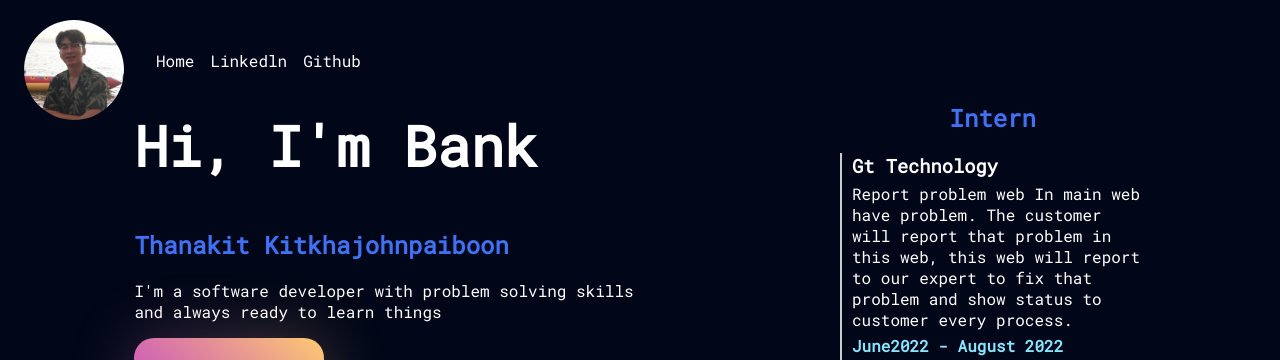
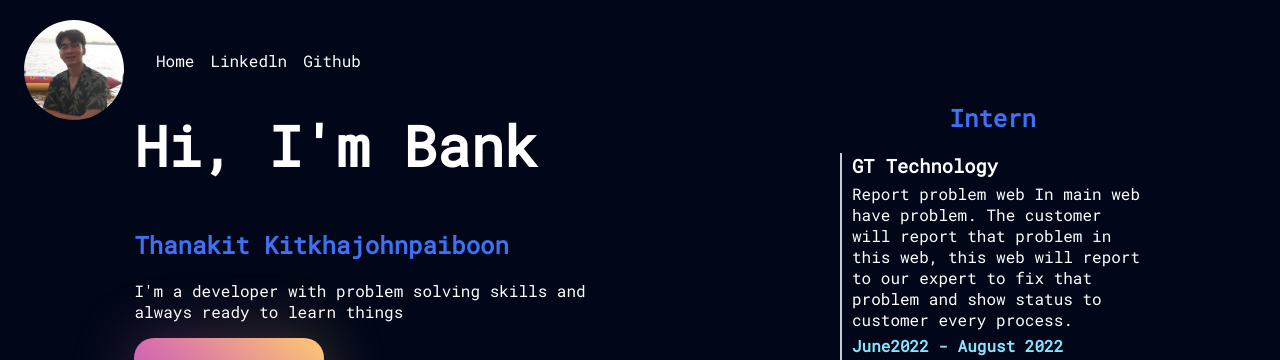
Before and after one commit to ThanakitK/my-profile, a React (Create React App) app: page /profile in a window 1280 px wide. Shown: the top 360 px of the page. Built offline with nearby package versions, Linux system fonts and the light colour scheme.

Commit message:
header open new tab

```diff
--- a/src/Page/Header.js
+++ b/src/Page/Header.js
@@ -9,13 +9,12 @@ export const Header = () => {
           <img className='icon' src={icon} alt=''/>
           <ul>
             <a href='/'>Home</a>
-            <li><a href='https://www.linkedin.com/in/thankit-kitkhajohnpaiboon-9bb682278/'>Linkedln</a></li>
+            <li><a href='https://www.linkedin.com/in/thankit-kitkhajohnpaiboon-9bb682278/' target='LinkedIn'>Linkedln</a></li>
             <li className="dropdown">
               <a className='dropbtn' href='/profile'>Github</a>
               <div className="dropdown-content">
-
-                <a href='https://github.com/thanakitt'>University</a>
-                <a href='https://github.com/thanakitK'>Work</a>
+                <a href='https://github.com/thanakitt' target='github'>University</a>
+                <a href='https://github.com/thanakitK' target='github'>Work</a>
               </div>
             </li>
           </ul>
--- a/src/Page/Profile.js
+++ b/src/Page/Profile.js
@@ -13,14 +13,14 @@ export const Profile = () => {
           <div className='left'>
             <h1>Hi, I'm Bank</h1>
             <h2>Thanakit Kitkhajohnpaiboon</h2>
-            <p>I'm a software developer with problem solving skills and always ready to learn things</p>
+            <p>I'm a developer with problem solving skills and always ready to learn things</p>
             <Card/>
           </div>
           <div className='right'>
             <div className='timeline'>
               <h2>Intern</h2>
               <div className='event'>
-                <h3>Gt Technology</h3>
+                <h3>GT Technology</h3>
                 <p>Report problem web
                   In main web have problem. The customer will report
                   that problem in this web, this web will report to our
```
